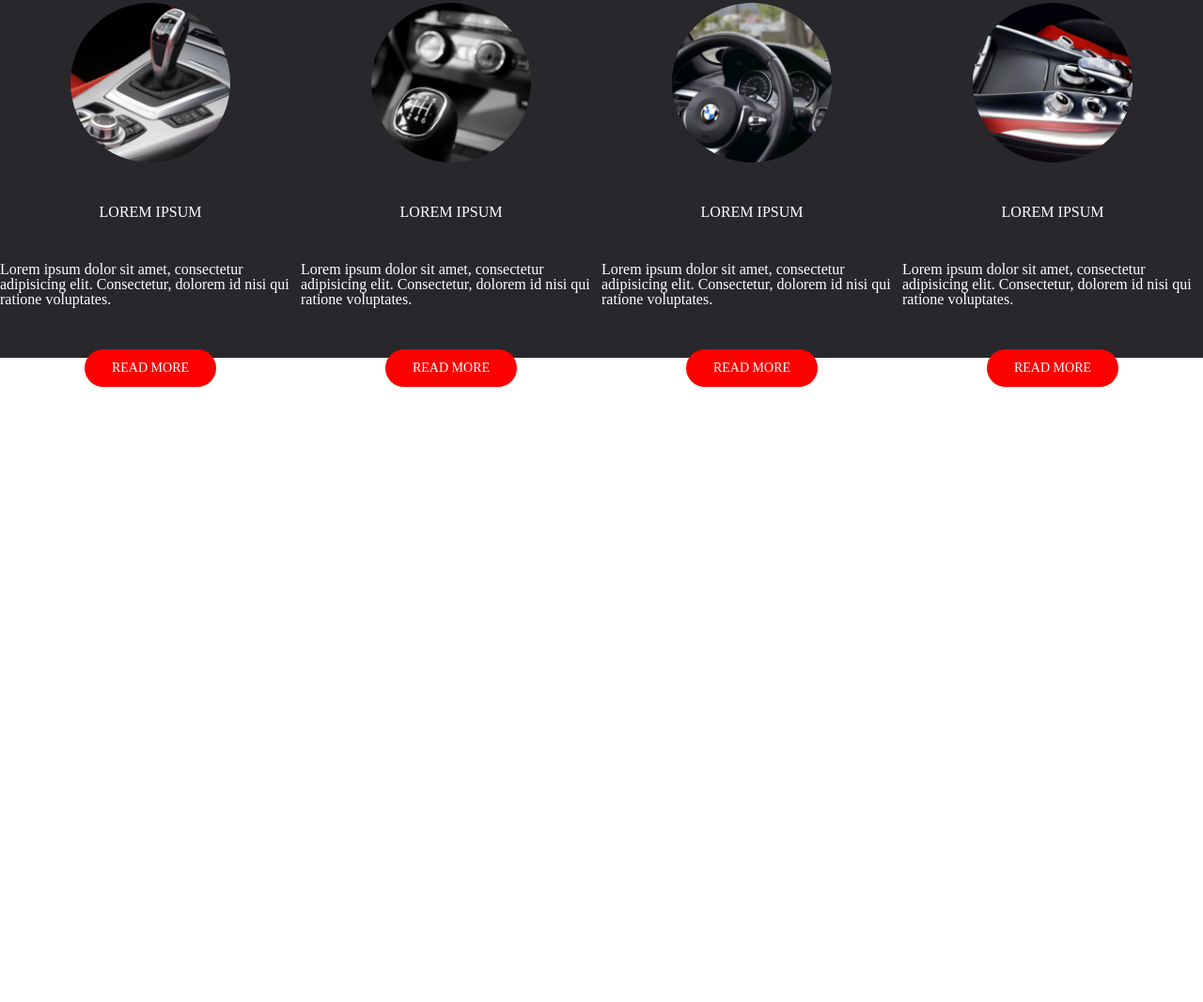
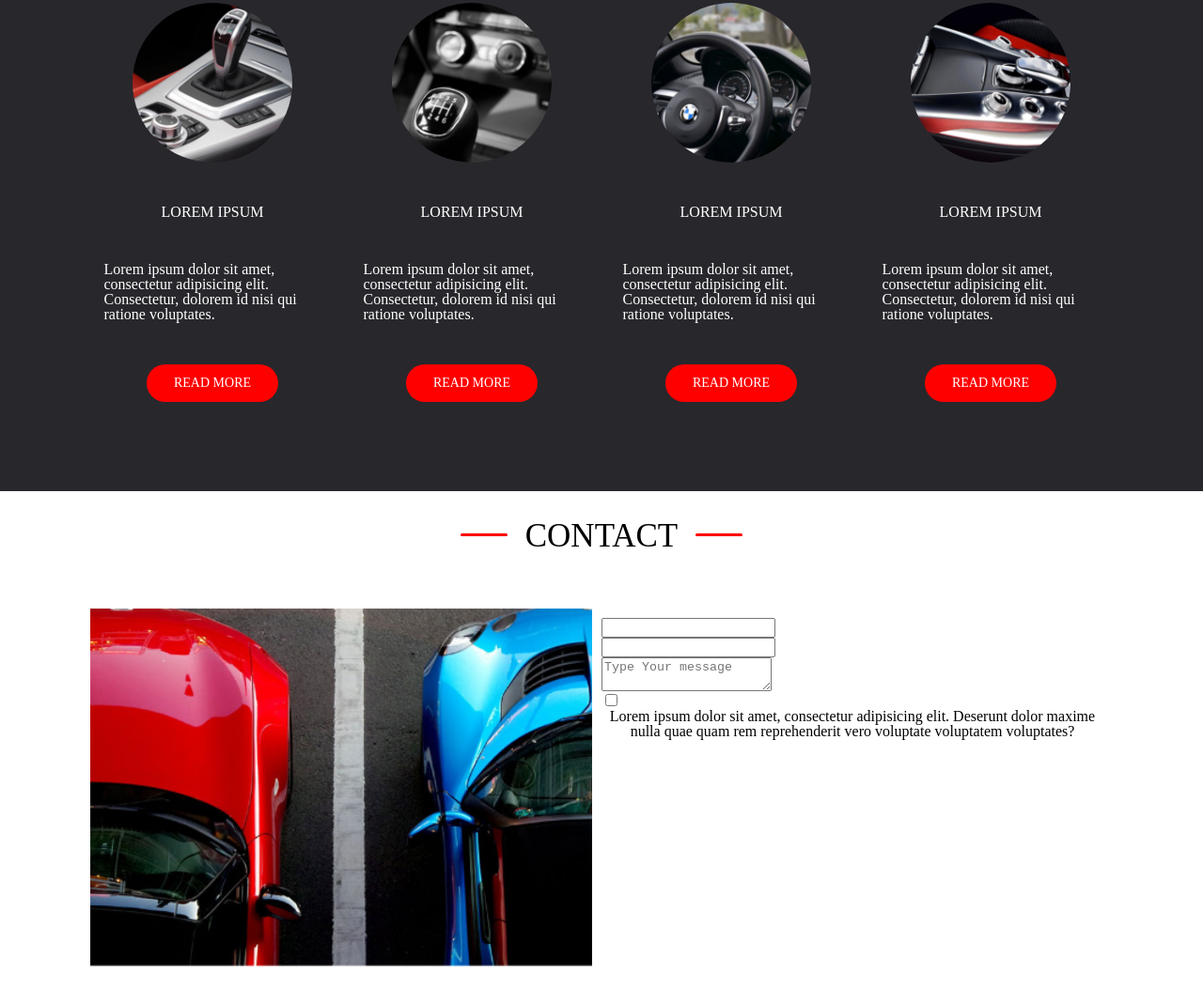
Before and after one commit to LeshchuDev/Car-sharing, a plain HTML site: page index.html in a window 1280 px wide. Shown: the part 1422-2489 px from the top of the page at 94% size. Before the commit the page ends 1834 px from the top, so only its background shows below. Drawn offline with Linux system fonts and the light colour scheme.

Commit message:
Start - sekcja contact

```diff
--- a/css/style.css
+++ b/css/style.css
@@ -202,7 +202,7 @@ h2::before {
 }
 .container__blog__background {
     width: 100vw;
-    height: 503px;
+    height: 645px;
     margin: 0 auto;
     background-color: #28272C;
     color: var(--main-white);
@@ -210,7 +210,8 @@ h2::before {
 .container__service {
     width: 100%;
     display: flex;
-    justify-content: space-between;
+    justify-content: center;
+    gap: 45px;
 }
 
 .container__service img {
@@ -219,6 +220,30 @@ h2::before {
 }
 
 .container__service .article {
+    width: 231px;
     align-items: center;
     gap: 45px;
 }
+
+.container__contact {
+    width: 904px;
+    display: flex;
+}
+
+.form {
+    width: 50%;
+    padding: 10px;
+}
+form * {
+    display: block;
+}
+
+.container__contact {
+    width: 1088px;
+    display: flex;
+    justify-content: center;
+}
+
+.container__contact img {
+    width: 50%;
+}
--- a/index.html
+++ b/index.html
@@ -112,7 +112,24 @@
                     </div>
                 </article>
             </div>
-
+        </div>
+    </section>
+    <section>
+        <div class="container">
+                <h2 class="service">CONTACT</h2>
+            <div class="container__contact">
+                <div class="container__contact">
+                    <img src="images/Form%20Photo.png" alt="two cars">
+                    <div class="form">
+                        <form>
+                            <input type="text" >
+                            <input type="email">
+                            <textarea class="message" placeholder="Type Your message"></textarea>
+                            <label><input type="checkbox"/>Lorem ipsum dolor sit amet, consectetur adipisicing elit. Deserunt dolor maxime nulla quae quam rem reprehenderit vero voluptate voluptatem voluptates?</label>
+                        </form>
+                    </div>
+                </div>
+            </div>
         </div>
     </section>
 </body>
```
Lines whose indentation alone changed are shown as unchanged.
